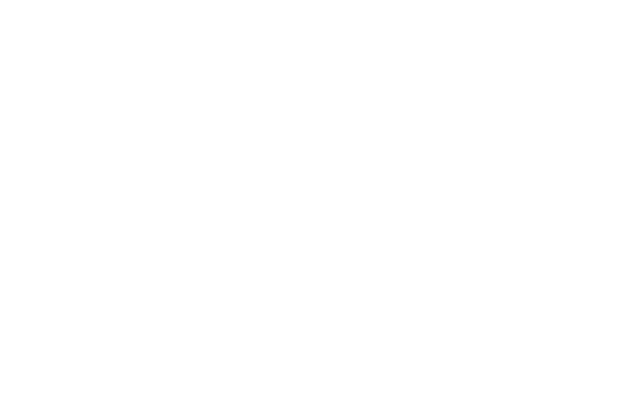
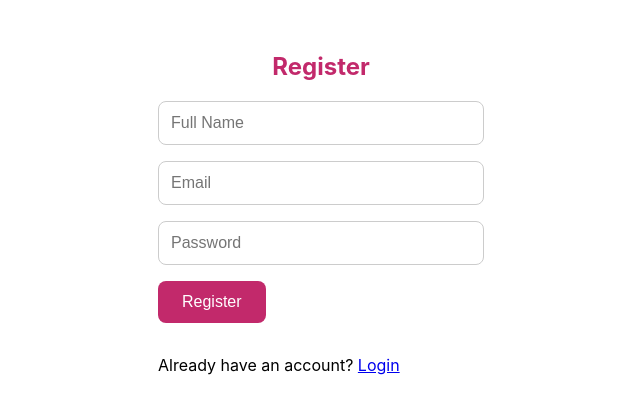
Before and after one commit to kaveeshabasnayaka/SmartResume, a React (Create React App) app in the folder frontend/: page /register in a window 1280 px wide. Before the commit this address had no page. Shown: the top 414 px of the page, without its empty margins (319-959 px from the left). Built offline with nearby package versions, Linux system fonts and the light colour scheme.

Commit message:
create authservice,login,registration

```diff
--- a/frontend/src/App.js
+++ b/frontend/src/App.js
@@ -1,54 +1,61 @@
-// App.js
-import './App.css';
 import React from "react";
-import { BrowserRouter as Router, Routes, Route } from "react-router-dom";
+import { BrowserRouter as Router, Routes, Route, Navigate } from "react-router-dom";
+
 import WelcomePage from "./pages/WelcomePage";
 import TemplateSelectionPage from "./pages/TemplateSelectionPage";
 import TemplateForm from "./pages/TemplateForm";
 import TemplatePreview from "./pages/TemplatePreview";
-import TestPrintPage from './pages/TestPrintPage';
+import Login from "./pages/Login";
+import Register from "./pages/Register";
+import ProtectedRoute from "./pages/ProtectedRoute";
 
 function App() {
   return (
-     <div className="App">
     <Router>
       <Routes>
-        <Route path="/" element={<WelcomePage />} />
-        <Route path="/templates" element={<TemplateSelectionPage />} />
-        <Route path="/template/:id" element={<TemplateForm />} />
-        <Route path="/preview" element={<TemplatePreview />} />
-        <Route path="/test-print" element={<TestPrintPage />} />
+        {/* Public Routes */}
+        <Route path="/login" element={<Login />} />
+        <Route path="/register" element={<Register />} />
 
+        {/* Protected Routes */}
+        <Route
+          path="/"
+          element={
+            <ProtectedRoute>
+              <WelcomePage />
+            </ProtectedRoute>
+          }
+        />
+        <Route
+          path="/templates"
+          element={
+            <ProtectedRoute>
+              <TemplateSelectionPage />
+            </ProtectedRoute>
+          }
+        />
+        <Route
+          path="/template/:id"
+          element={
+            <ProtectedRoute>
+              <TemplateForm />
+            </ProtectedRoute>
+          }
+        />
+        <Route
+          path="/preview"
+          element={
+            <ProtectedRoute>
+              <TemplatePreview />
+            </ProtectedRoute>
+          }
+        />
+
+        {/* Catch-all Redirect */}
+        <Route path="*" element={<Navigate to="/" replace />} />
       </Routes>
     </Router>
-    </div>
   );
 }
 
 export default App;
-
-// import logo from './logo.svg';
-
-
-// function App() {
-//   return (
-//     <div className="App">
-//       <header className="App-header">
-//         <img src={logo} className="App-logo" alt="logo" />
-//         <p>
-//           Edit <code>src/App.js</code> and save to reload.
-//         </p>
-//         <a
-//           className="App-link"
-//           href="https://reactjs.org"
-//           target="_blank"
-//           rel="noopener noreferrer"
-//         >
-//           Learn React
-//         </a>
-//       </header>
-//     </div>
-//   );
-// }
-
-// export default App;
--- /dev/null
+++ b/frontend/src/pages/Login.js
@@ -0,0 +1,77 @@
+import React, { useState } from "react";
+import { useNavigate } from "react-router-dom";
+import { login } from "./authService";
+
+function Login() {
+  const [form, setForm] = useState({
+    email: "",
+    password: ""
+  });
+
+  const navigate = useNavigate();
+
+  const handleLogin = async (e) => {
+    e.preventDefault();
+    try {
+      const response = await login(form);
+      if (response.token) {
+        localStorage.setItem("token", response.token);
+        alert("Login successful");
+        navigate("/");
+      } else {
+        alert("Invalid login");
+      }
+    } catch (err) {
+      alert("Login failed: " + err.message);
+    }
+  };
+
+  return (
+    <div style={{ padding: "2rem", textAlign: "center" }}>
+      <h2 style={{ color: "#c2296b" }}>Login</h2>
+      <form onSubmit={handleLogin} style={{ display: "inline-block", textAlign: "left" }}>
+        <input
+          type="email"
+          name="email"
+          placeholder="Email"
+          required
+          onChange={(e) => setForm({ ...form, email: e.target.value })}
+          style={inputStyle}
+        />
+        <input
+          type="password"
+          name="password"
+          placeholder="Password"
+          required
+          onChange={(e) => setForm({ ...form, password: e.target.value })}
+          style={inputStyle}
+        />
+        <button type="submit" style={buttonStyle}>Login</button>
+        <p>Don't have an account? <a href="/register">Register</a></p>
+      </form>
+    </div>
+  );
+}
+
+const inputStyle = {
+  display: "block",
+  width: "300px",
+  marginBottom: "1rem",
+  padding: "0.75rem",
+  fontSize: "1rem",
+  border: "1px solid #ccc",
+  borderRadius: "8px",
+};
+
+const buttonStyle = {
+  backgroundColor: "#c2296b",
+  color: "#fff",
+  padding: "0.75rem 1.5rem",
+  fontSize: "1rem",
+  border: "none",
+  borderRadius: "8px",
+  cursor: "pointer",
+  marginBottom: "1rem",
+};
+
+export default Login;
--- /dev/null
+++ b/frontend/src/pages/Register.js
@@ -0,0 +1,86 @@
+import React, { useState } from "react";
+import { useNavigate } from "react-router-dom";
+import { register } from "./authService";
+
+function Register() {
+  const [form, setForm] = useState({
+    fullName: "",
+    email: "",
+    password: ""
+  });
+
+  const navigate = useNavigate();
+
+  const handleRegister = async (e) => {
+  e.preventDefault();
+  try {
+    const data = await register(form);
+    if (typeof data === "string" && data.includes("User registered")) {
+      alert("Registration successful. Please login.");
+      navigate("/login");
+    } else {
+      alert("Registration failed: " + data);
+    }
+  } catch (err) {
+    alert("Registration failed: " + err.message);
+  }
+};
+
+
+  return (
+    <div style={{ padding: "2rem", textAlign: "center" }}>
+      <h2 style={{ color: "#c2296b" }}>Register</h2>
+      <form onSubmit={handleRegister} style={{ display: "inline-block", textAlign: "left" }}>
+        <input
+          type="text"
+          name="fullName"
+          placeholder="Full Name"
+          required
+          onChange={(e) => setForm({ ...form, fullName: e.target.value })}
+          style={inputStyle}
+        />
+        <input
+          type="email"
+          name="email"
+          placeholder="Email"
+          required
+          onChange={(e) => setForm({ ...form, email: e.target.value })}
+          style={inputStyle}
+        />
+        <input
+          type="password"
+          name="password"
+          placeholder="Password"
+          required
+          onChange={(e) => setForm({ ...form, password: e.target.value })}
+          style={inputStyle}
+        />
+        <button type="submit" style={buttonStyle}>Register</button>
+        <p>Already have an account? <a href="/login">Login</a></p>
+      </form>
+    </div>
+  );
+}
+
+const inputStyle = {
+  display: "block",
+  width: "300px",
+  marginBottom: "1rem",
+  padding: "0.75rem",
+  fontSize: "1rem",
+  border: "1px solid #ccc",
+  borderRadius: "8px",
+};
+
+const buttonStyle = {
+  backgroundColor: "#c2296b",
+  color: "#fff",
+  padding: "0.75rem 1.5rem",
+  fontSize: "1rem",
+  border: "none",
+  borderRadius: "8px",
+  cursor: "pointer",
+  marginBottom: "1rem",
+};
+
+export default Register;
--- a/frontend/src/pages/TemplateForm.js
+++ b/frontend/src/pages/TemplateForm.js
@@ -33,10 +33,11 @@ function TemplateForm() {
   }
 };
 
-  const handlePreview = () => {
-    navigate("/preview", { state: { formData:{ ...formData, image: formData.image },
-      templateId: id } });
-  };
+ const handlePreview = () => {
+  localStorage.setItem("resumeForm", JSON.stringify({ ...formData, image: formData.image }));
+  localStorage.setItem("templateId", id);
+  navigate("/preview");
+};
 
   const styles = {
     container: {
--- a/frontend/src/pages/TemplatePreview.js
+++ b/frontend/src/pages/TemplatePreview.js
@@ -1,14 +1,18 @@
-
 import React, { useRef } from "react";
-import { useLocation } from "react-router-dom";
 import jsPDF from "jspdf";
 import html2canvas from "html2canvas";
 
 
 function TemplatePreview() {
-  const location = useLocation();
-  const { formData, templateId } = location.state || {};
+
     const contentRef = useRef();
+  const formData = JSON.parse(localStorage.getItem("resumeForm"));
+  const templateId = localStorage.getItem("templateId");
+
+
+  if (!formData || !templateId) {
+    return <p style={{ color: "#fff" }}>No resume data found.</p>;
+  }
 
   const handleDownloadPDF = async () => {
     const input = contentRef.current;
@@ -194,7 +198,8 @@ const imageStyle = {
   );
 
   const renderTemplate = () => {
-    {formData.image && (
+    {
+      formData.image && (
         <div style={{ marginBottom: "1rem" }}>
           <img
             src={formData.image}
@@ -202,9 +207,10 @@ const imageStyle = {
             style={{ width: "120px", height: "120px", objectFit: "cover", borderRadius: "50%" }}
           />
         </div>
-)}
+      )
+    }
 
-    switch (templateId) {
+    switch (templateId?.toString()) {
       case "1": return <TemplateOne />;
       case "2": return <TemplateTwo />;
       case "3": return <TemplateThree />;
--- a/frontend/src/pages/TestPrintPage.js
+++ b/frontend/src/pages/TestPrintPage.js
@@ -14,7 +14,6 @@ function TestPrintPage() {
     <div>
       <h2>Print Test</h2>
 
-      {/* This must be a DOM element, not a component */}
       <div
         ref={componentRef}
         style={{
--- /dev/null
+++ b/frontend/src/pages/authService.js
@@ -0,0 +1,54 @@
+
+const API_URL = 'http://localhost:8080/api/auth';
+
+export const register = async (userData) => {
+  try {
+    const response = await fetch(`${API_URL}/register`, {
+      method: "POST",
+      headers: {
+        "Content-Type": "application/json"
+      },
+      body: JSON.stringify(userData)
+    });
+
+    if (!response.ok) {
+      const errorText = await response.text();
+      console.error("Register error from backend:", errorText);
+      throw new Error(errorText || "Failed to register");
+    }
+
+    const text = await response.text();
+    console.log("Register response:", text);
+    return text;
+  } catch (err) {
+    console.error("Register exception:", err.message);
+    throw err;
+  }
+};
+
+
+
+export const login = async (userData) => {
+  const response = await fetch(`${API_URL}/login`, {
+    method: "POST",
+    headers: { "Content-Type": "application/json" },
+    body: JSON.stringify(userData)
+  });
+
+  if (!response.ok) {
+    const errorText = await response.text();
+    throw new Error(errorText || "Login failed");
+  }
+
+  return await response.json();
+};
+
+
+export function logout() {
+  localStorage.removeItem('token');
+}
+
+export function authHeader() {
+  const token = localStorage.getItem('token');
+  return token ? { 'Authorization': 'Bearer ' + token } : {};
+}
```
Lines whose indentation alone changed are shown as unchanged.
